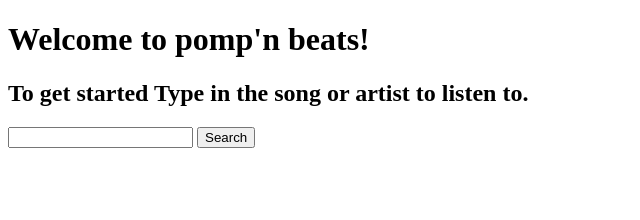
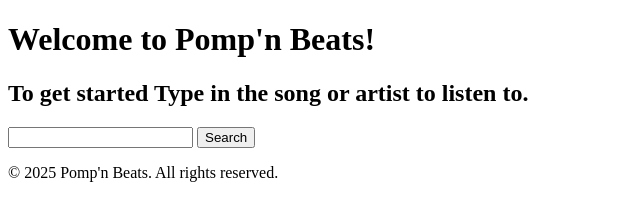
Before and after one commit to NeumontAGrover/pompn-beats, a plain HTML site: page BeatsFrontpage.html in a window 1280 px wide. Shown: the whole page, without its empty margins (0-640 px from the left). Drawn offline with Linux system fonts and the light colour scheme.

Commit message:
git pull origin main

```diff
--- a/BeatsFrontpage.html
+++ b/BeatsFrontpage.html
@@ -8,12 +8,15 @@
 
     <main>
 
-        <h1> Welcome to pomp'n beats!</h1>
+        <h1> Welcome to Pomp'n Beats!</h1>
         <h2>To get started Type in the song or artist to listen to.</h2>
 
         <body>
             <input type="text" id="SearchBar">
             <button onclick="window.location.href='SearchPage.html'">Search</button>
+                <footer>
+                    <p>&copy; 2025 Pomp'n Beats. All rights reserved.</p>
+                </footer>
         </body>
 
     </main>
```
